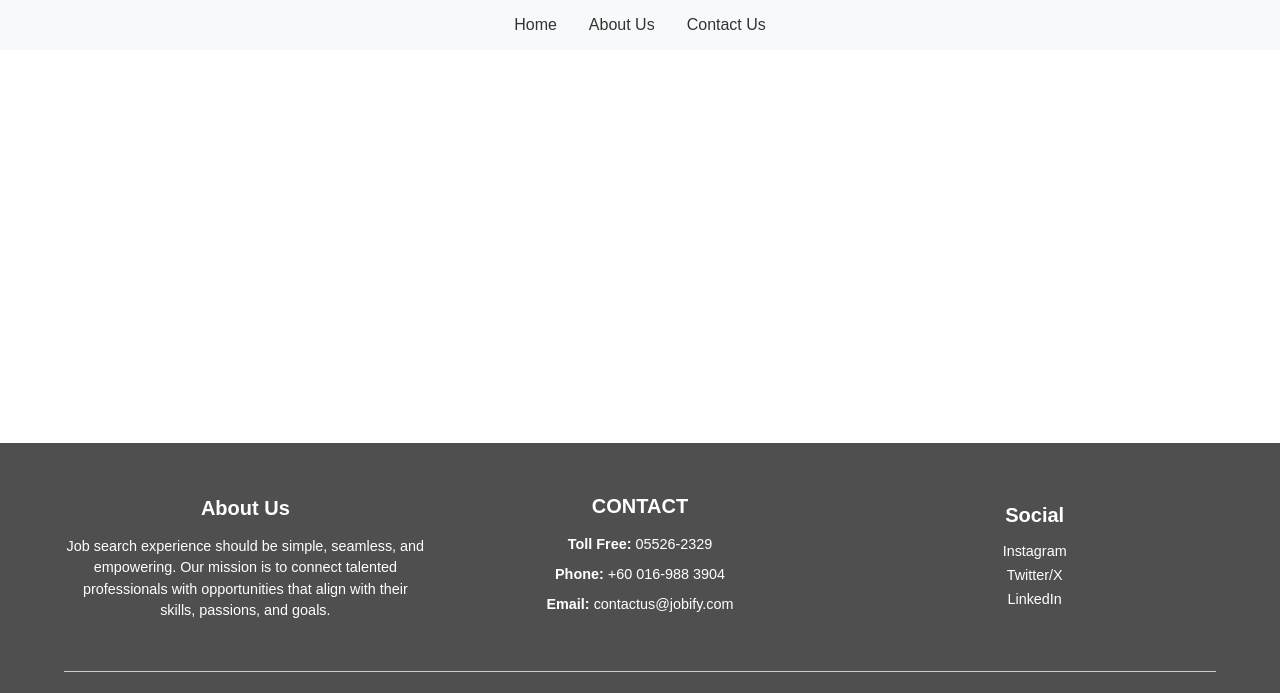
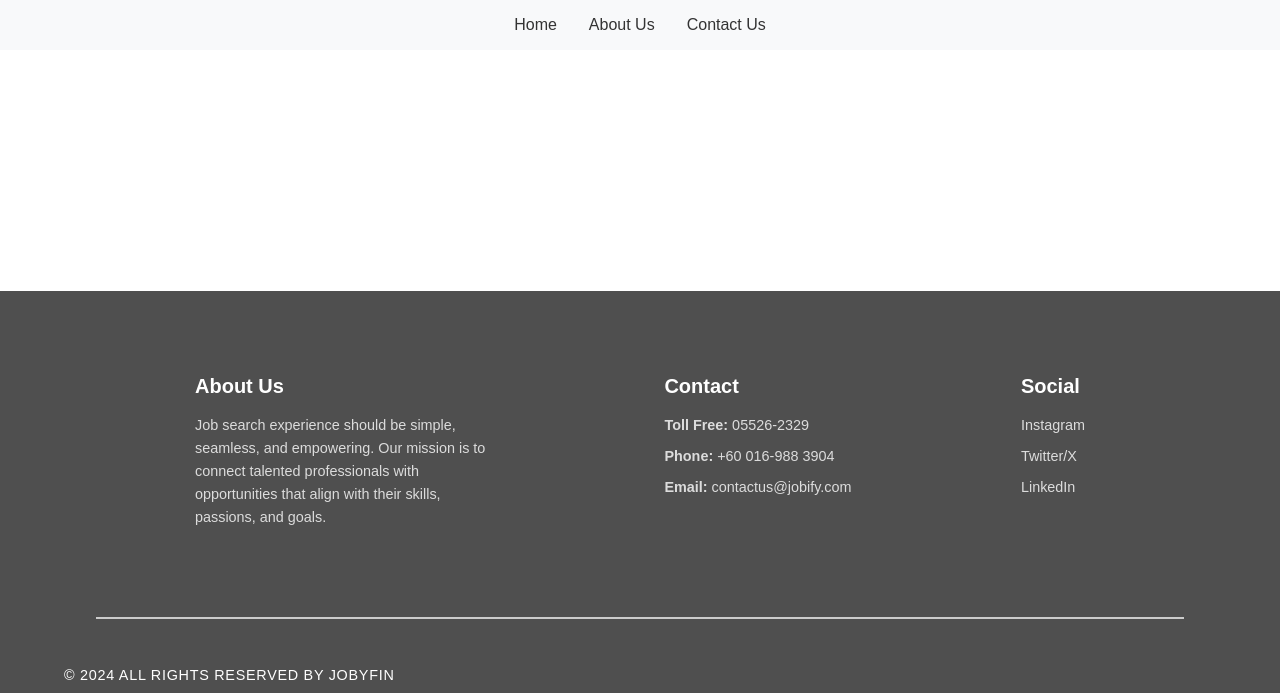
Before and after one commit to navigateSliding/job-finder-website, a plain HTML site: page nav_footer.html in a window 1280 px wide. Shown: the top 693 px of the page. Drawn offline with Linux system fonts and the light colour scheme.

```diff
--- a/nav_footer.html
+++ b/nav_footer.html
@@ -45,91 +45,80 @@
       footer {
         background-color: #4f4f4f;
         color: #fff;
-        padding: 2rem 0 0 0;
+        padding: 2rem 0;
         display: flex;
         flex-direction: column;
         align-items: center;
-        /* Center all items horizontally */
-        text-align: center;
-        /* Ensure text aligns centrally */
+
+        padding-bottom: 0px;
       }
 
       .footer-top {
+        margin-top: 2rem;
         display: flex;
         flex-wrap: wrap;
-        gap: 2rem;
-        justify-content: center;
-        /* Center content horizontally */
-        align-items: center;
-        margin-bottom: 1.5rem;
+        gap: 10%;
         width: 90%;
+        max-width: 80%;
+        justify-content: space-evenly;
+        /* 默认文本居中 */
       }
 
       .footer-top > div {
-        flex: 1 1 200px;
-        min-width: 200px;
+        max-width: 300px;
       }
 
       .footer-top h3 {
         font-size: 1.25rem;
         font-weight: bold;
         margin-bottom: 1rem;
+        /* 标题居中 */
       }
 
-      .footer-top p {
+      .footer-top p,
+      .footer-top a {
         font-size: 0.9rem;
-        line-height: 1.5;
-        margin: 0;
+        line-height: 1.6;
+        color: #dcdcdc;
+        text-decoration: none;
+        margin: 0 0 0.5rem;
       }
 
-      .contact-info {
-        font-size: 0.9rem;
-        line-height: 1.5;
-        margin: 0;
-      }
-
-      .contact-info div {
-        margin-bottom: 0.5rem;
-      }
-
-      .social-links a {
-        display: block;
-        text-decoration: none;
-        color: #fff;
-        font-size: 0.9rem;
-        margin-bottom: 0.5rem;
-      }
-
-      .social-links a:hover {
+      .footer-top a:hover {
         text-decoration: underline;
       }
 
       .footer-divider {
         border: none;
-        border-bottom: 1px solid #ccc;
-        width: 90%;
-        margin: 1.5rem 0;
+        border-bottom: 2px solid #ccc;
+        width: 85%;
+        margin: 5rem 0 3rem 0;
       }
 
       .footer-bottom {
         font-size: 0.9rem;
-        margin-bottom: 1.5rem;
         text-transform: uppercase;
         letter-spacing: 0.05em;
+        text-align: left;
+        /* 设置文字左对齐 */
+        width: 90%;
+        /* 宽度限制为 90%，贴近左侧 */
+        margin-bottom: 1.5rem;
       }
 
       .footer-logo img {
         display: block;
-        margin: 0 auto;
-        max-width: 500px;
-        /* Adjust image size */
+        margin: 1rem auto 0;
+        max-width: 600px;
+        /* 放大 logo */
         height: auto;
       }
 
       @media (max-width: 600px) {
         .footer-top {
           flex-direction: column;
-          gap: 1.5rem;
+          text-align: center;
+          /* 小屏幕下文本居中 */
         }
 
         .footer-divider {
@@ -137,8 +126,8 @@
         }
 
         .footer-logo img {
-          max-width: 250px;
-          /* Reduce size for smaller screens */
+          max-width: 300px;
+          /* 小屏幕下缩小 logo */
         }
       }
     </style>
@@ -157,6 +146,7 @@
 
     <footer>
       <div class="footer-top">
+        <!-- About Us Section -->
         <div class="about-us-section">
           <h3>About Us</h3>
           <p>
@@ -165,21 +155,19 @@
             that align with their skills, passions, and goals.
           </p>
         </div>
+        <!-- Contact Section -->
         <div class="contact-section">
-          <h3>CONTACT</h3>
-          <div class="contact-info">
-            <div><strong>Toll Free:</strong> 05526-2329</div>
-            <div><strong>Phone:</strong> +60 016-988 3904</div>
-            <div><strong>Email:</strong> contactus@jobify.com</div>
-          </div>
+          <h3>Contact</h3>
+          <p><b>Toll Free:</b> 05526-2329</p>
+          <p><b>Phone:</b> +60 016-988 3904</p>
+          <p><b>Email:</b> contactus@jobify.com</p>
         </div>
+        <!-- Social Section -->
         <div class="social-section">
           <h3>Social</h3>
-          <div class="social-links">
-            <a href="#instagram">Instagram</a>
-            <a href="#twitter-x">Twitter/X</a>
-            <a href="#linkedin">LinkedIn</a>
-          </div>
+          <p><a href="#instagram">Instagram</a></p>
+          <p><a href="#twitter-x">Twitter/X</a></p>
+          <p><a href="#linkedin">LinkedIn</a></p>
         </div>
       </div>
       <hr class="footer-divider" />
```
